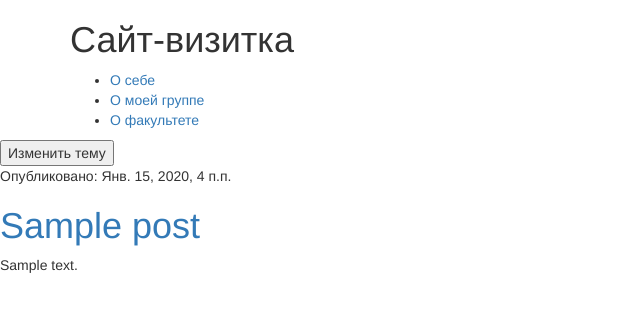
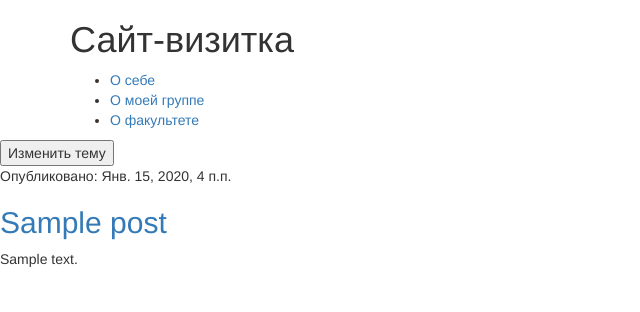
Before and after one commit to karina122000/my-first-blog, a Django app: page / in a window 1280 px wide. Shown: the top 312 px of the page, without its empty margins (0-640 px from the left). Run offline with Django 3.2, Linux system fonts and the light colour scheme; tables that the repository leaves empty hold one stand-in row (values such as "Sample post"); some libraries are stand-ins or nearby versions.

Commit message:
Changed HTML for the site.

```diff
--- a/blog/templates/blog/post_list.html
+++ b/blog/templates/blog/post_list.html
@@ -35,12 +35,14 @@
     <button class="theme-button" type="button">Изменить тему</button>
   </header>
 
-  <body>
+  <main class="main">
     {% for post in posts %}
         <div>
             <p>Опубликовано: {{ post.published_date }}</p>
-            <h1><a href="">{{ post.title }}</a></h1>
+            <h2><a href="">{{ post.title }}</a></h2>
             <p>{{ post.text|linebreaksbr }}</p>
         </div>
     {% endfor %}
+  </main>
 </body>
+</html>
```
